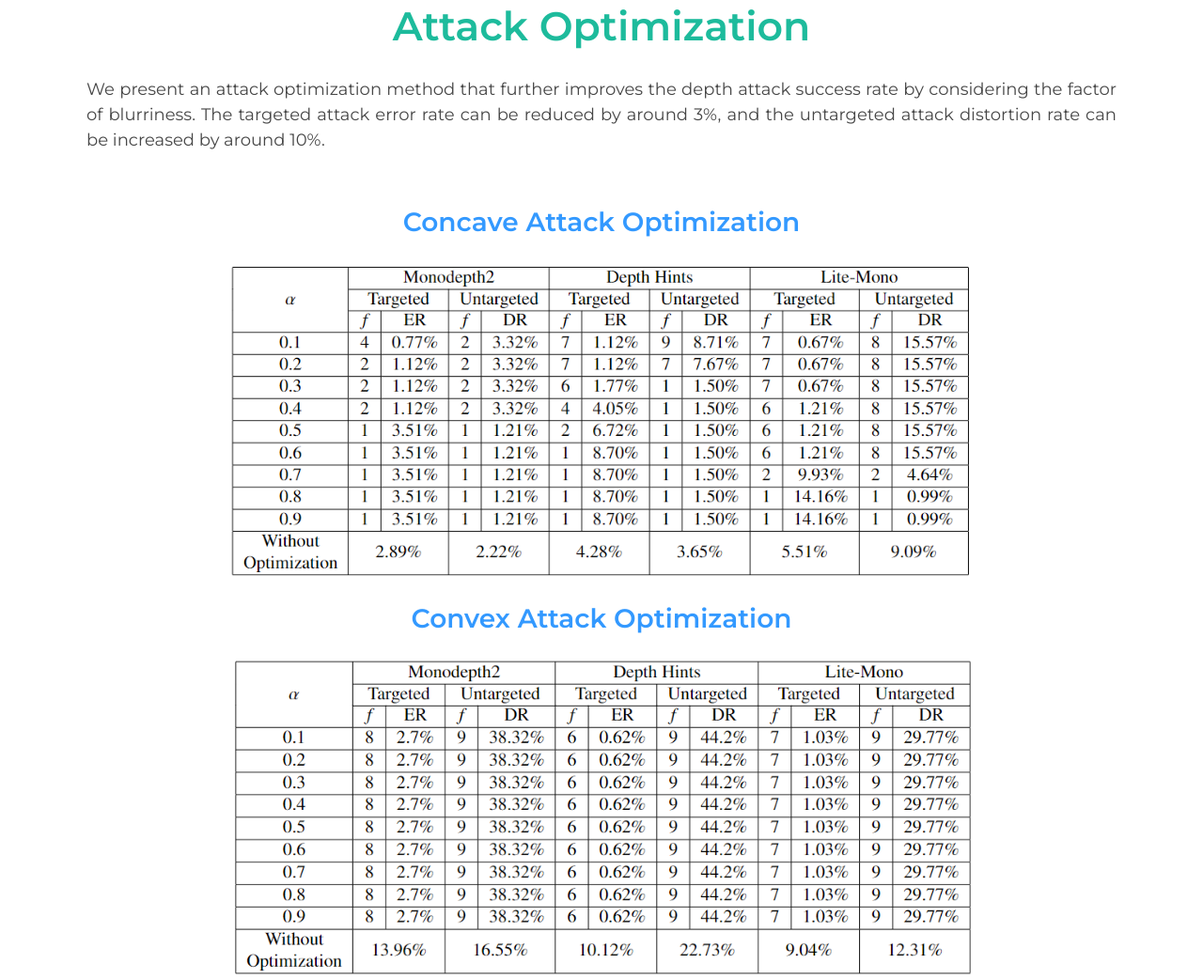
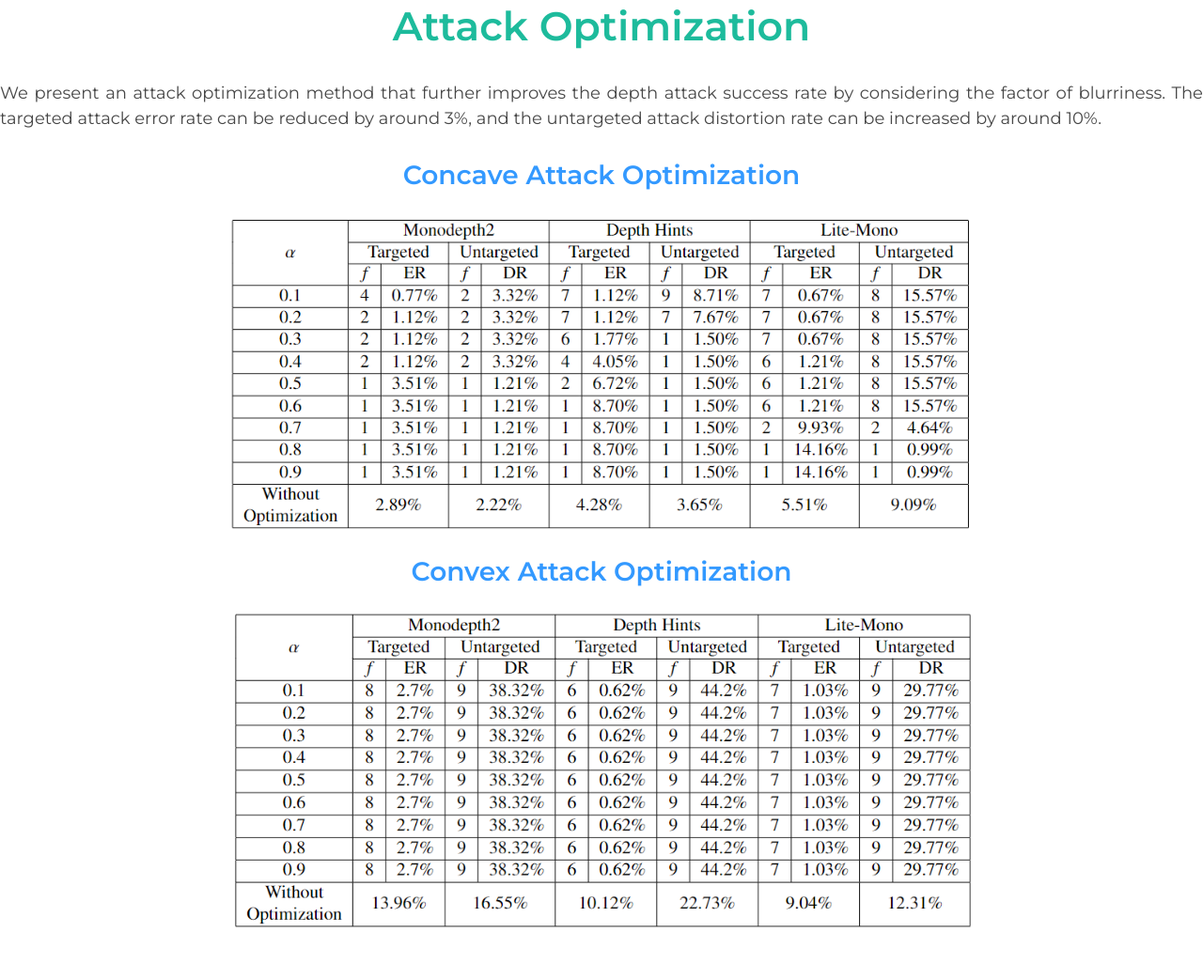
Before and after one commit to lensattack/lensattack.github.io, a Jekyll site: the page built from index.md, in a window 1280 px wide. Shown: the part 2918-3960 px from the top of the page at 94% size. Built offline with Jekyll 4.4.1, drawn with Linux system fonts in a browser that asks for light colours; after the commit the page ends 3910 px from its top, so only the background shows below that.

Commit message:
Update default.html

```diff
--- a/_layouts/default.html
+++ b/_layouts/default.html
@@ -82,9 +82,12 @@
 			 		</div>
 					</div>
 	<h1>Attack Optimization</h1>
-	<div class ="boxed">
+	 <div class="text-center mt-auto" style="width:100%;margin-top: 1.5em; margin-bottom: 1.5em; display:flex;justify-content:space-around;align-items:center; flex-wrap: wrap;">
+
+
+
 		<p>We present an attack optimization method that further improves the depth attack success rate by considering the factor of blurriness. The targeted attack error rate can be reduced by around 3%, and the untargeted attack distortion rate can be increased by around 10%.</p>
-	</div>
+	 </div>
 	<h2>Concave Attack Optimization</h2>
 				<img width = "800px" src="op_concave.png" alt="device">
 	<h2>Convex Attack Optimization</h2>
```
